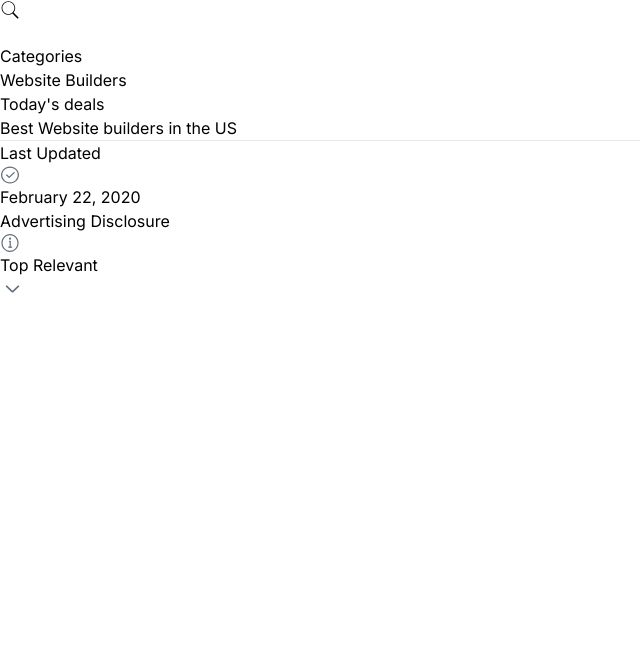
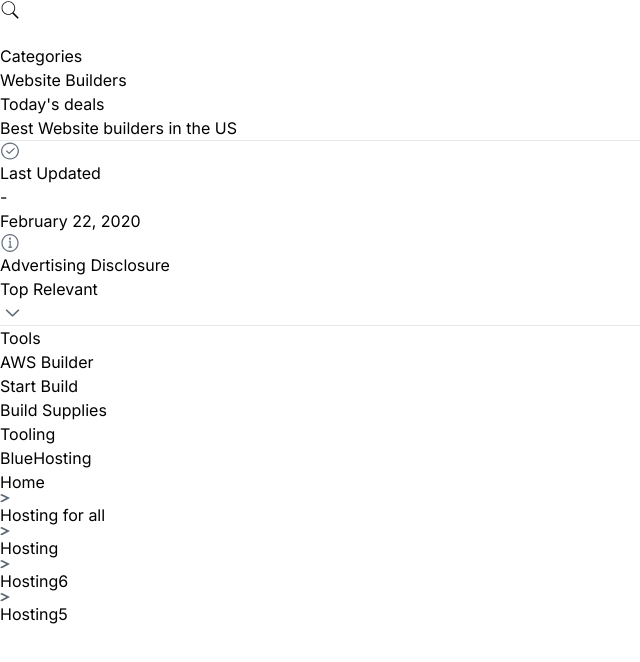
Before and after one commit to svivek19/radiant-riches-llc-react-task, a React (Vite) app: page / in a window 1280 px wide. Shown: the top 662 px of the page, without its empty margins (0-640 px from the left). Built offline with nearby package versions, Linux system fonts and the light colour scheme.

Commit message:
headsection finished

```diff
--- a/src/component/HeadSection.jsx
+++ b/src/component/HeadSection.jsx
@@ -1,21 +1,65 @@
 import React from 'react';
-import { Tick, Down, Warning } from './icons/Icon';
+import { Tick, Down, Warning, Right } from './icons/Icon';
 
 const HeadSection = () => {
   return (
     <div className='w-5/6 mx-auto mt-[102px] text-[48px] text-[#2C384A] font-normal text-center'>
       <div>Best Website builders in the US</div>
-      <hr className='text-[#E1E4E6] my-3' />
+
+      <hr className='text-[#E1E4E6] my-4' />
 
       <div className='flex text-[14px] justify-between'>
-        <ul className='flex'>
-          <li>Last Updated <Tick/></li>
+        <ul className='flex space-x-2'>
+          <li className='flex space-x-2'>
+            <span><Tick /></span>
+            <span>Last Updated</span>
+          </li>
+          <li>-</li>
           <li>February 22, 2020</li>
-          <li>Advertising Disclosure <Warning /></li>
+          <li className='flex space-x-2'>
+            <span><Warning /></span>
+            <span>Advertising Disclosure </span>
+          </li>
         </ul>
-        <div>
-          <p>Top Relevant <span className='bg-red-200'><Down /></span></p>
+        <div className='flex space-x-2'>
+          <span>Top Relevant</span>
+          <span><Down /></span>
         </div>
+      </div>
+
+      <hr className='mt-4 text-[#E1E4E6]' />
+
+      <div className='text-[13px] mt-8'>
+        <ul className='flex text-[#4B5665] space-x-28'>
+          <li>Tools</li>
+          <li>AWS Builder</li>
+          <li>Start Build</li>
+          <li>Build Supplies</li>
+          <li>Tooling</li>
+          <li>BlueHosting</li>
+        </ul>
+      </div>
+
+      <div className='text-[13px] flex my-8 text-[#727D87]'>
+        <ul className='flex space-x-4 items-center'>
+          <li className='flex items-center space-x-4'>
+            <span>Home</span>
+            <span><Right /></span>
+          </li>
+          <li className='flex space-x-4 items-center'>
+            <span>Hosting for all</span>
+            <span><Right /></span>
+          </li>
+          <li className='flex space-x-4 items-center'>
+            <span>Hosting</span>
+            <span><Right /></span>
+          </li>
+          <li className='flex space-x-4 items-center'>
+            <span>Hosting6</span>
+            <span><Right /></span>
+          </li>
+          <li className='flex space-x-4 items-center'>Hosting5</li>
+        </ul>
       </div>
     </div>
   )
--- a/src/component/icons/Icon.jsx
+++ b/src/component/icons/Icon.jsx
@@ -21,4 +21,10 @@ const Down = () => (
 
 );
 
-export { Tick, Down, Warning };
+const Right = () => (
+    <svg width="10" height="9" viewBox="0 0 10 9" fill="none" xmlns="http://www.w3.org/2000/svg">
+        <path d="M0 7.27749L6.18084 4.12322L0 0.968957L1.90283 0L10 4.12322L1.90283 8.24645L0 7.27749Z" fill="#5C6874" />
+    </svg>
+);
+
+export { Tick, Down, Warning, Right };
```
